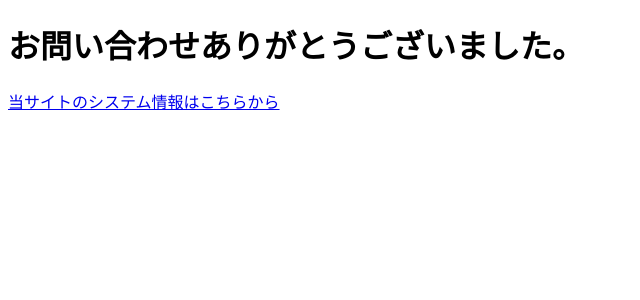
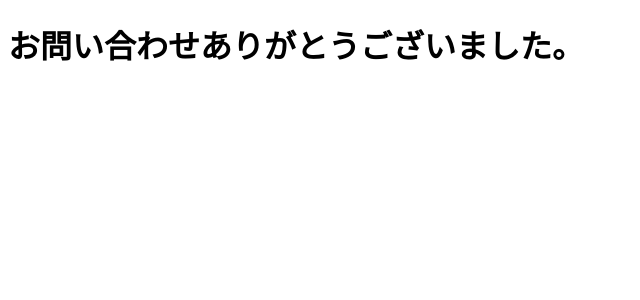
Before and after one commit to Yoshinaga123/final-project, a Flask app: page /contact/complete in a window 1280 px wide. Shown: the top 300 px of the page, without its empty margins (0-640 px from the left). Run offline with Flask 3, Linux system fonts and the light colour scheme; parts of the project's set-up code (start-up, migrations or seed data) failed here and were passed over; some libraries are stand-ins or nearby versions.

Commit message:
fix: コンタクト完了ページのテンプレート改善

```diff
--- a/apps/contact/templates/contact/contact_complete.html
+++ b/apps/contact/templates/contact/contact_complete.html
@@ -37,7 +37,7 @@
 
 <body>
     <h1>お問い合わせありがとうございました。</h1>
-    <a href="{{ url_for('admin.sys_info') }}">当サイトのシステム情報はこちらから</a>
+
 </body>
 
 </html>
```
